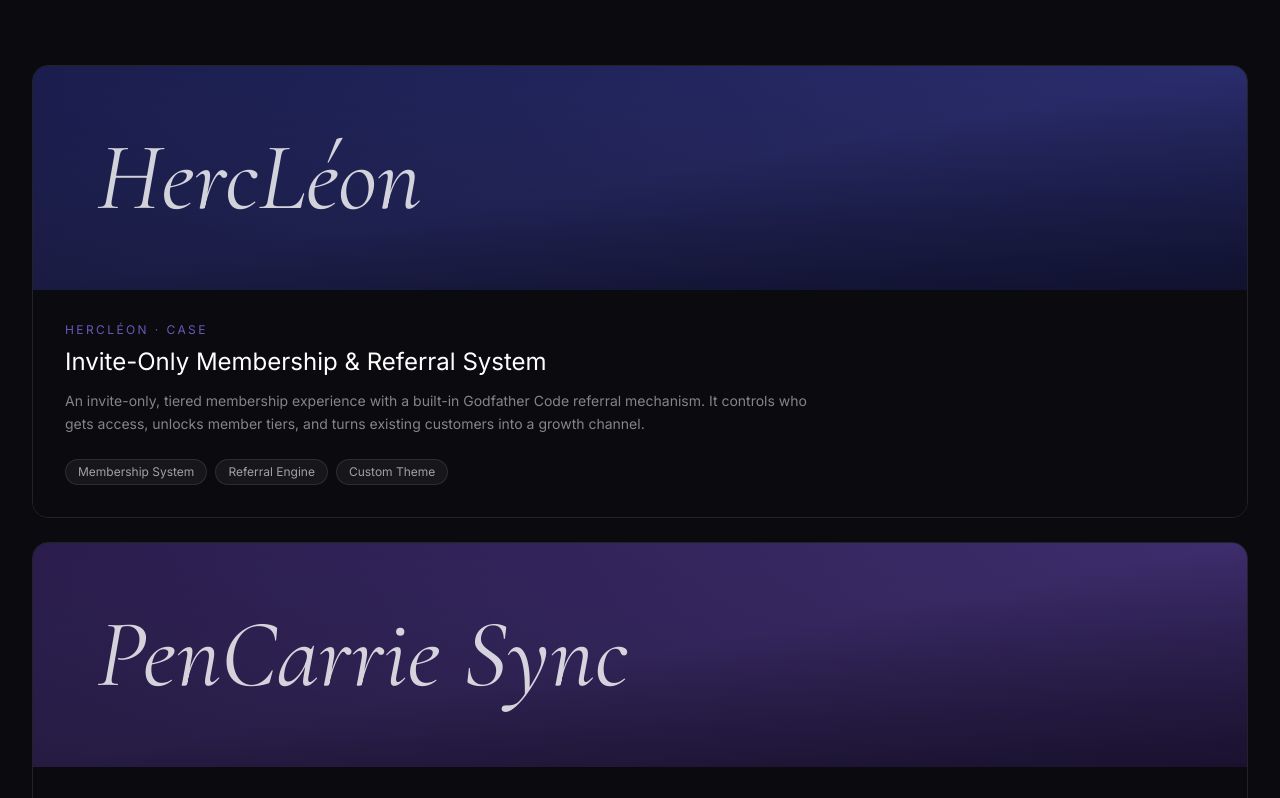
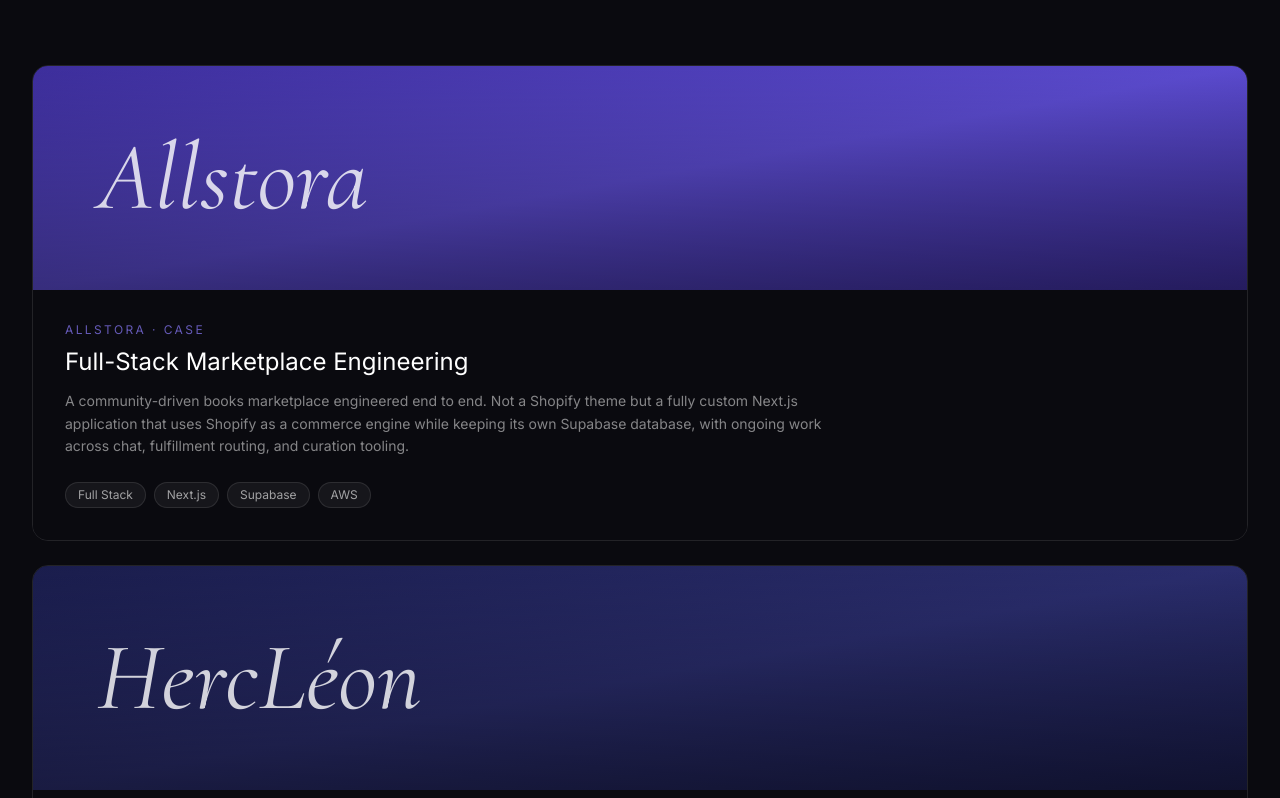
Before and after one commit to softerraorg/softerra-landing, a React (Vite) app in the folder softerra-app/: page / in a window 1280 px wide. Shown: the part 3842-4640 px from the top of the page. Built offline with nearby package versions, Linux system fonts and the light colour scheme.

Commit message:
allstora information added.

```diff
--- a/softerra-app/src/sections/SelectedWork.jsx
+++ b/softerra-app/src/sections/SelectedWork.jsx
@@ -3,6 +3,13 @@ import { motion } from "framer-motion";
 // ---------- Selected Work / Case Studies ----------
 export default function SelectedWork() {
   const projects = [
+    {
+      name: "Allstora",
+      subtitle: "Full-Stack Marketplace Engineering",
+      desc: "A community-driven books marketplace engineered end to end. Not a Shopify theme but a fully custom Next.js application that uses Shopify as a commerce engine while keeping its own Supabase database, with ongoing work across chat, fulfillment routing, and curation tooling.",
+      tags: ["Full Stack", "Next.js", "Supabase", "AWS"],
+      gradient: "from-[#3d2e9c] via-[#5b4bcf] to-[#3d2e9c]",
+    },
     {
       name: "HercLéon",
       subtitle: "Invite-Only Membership & Referral System",
```
